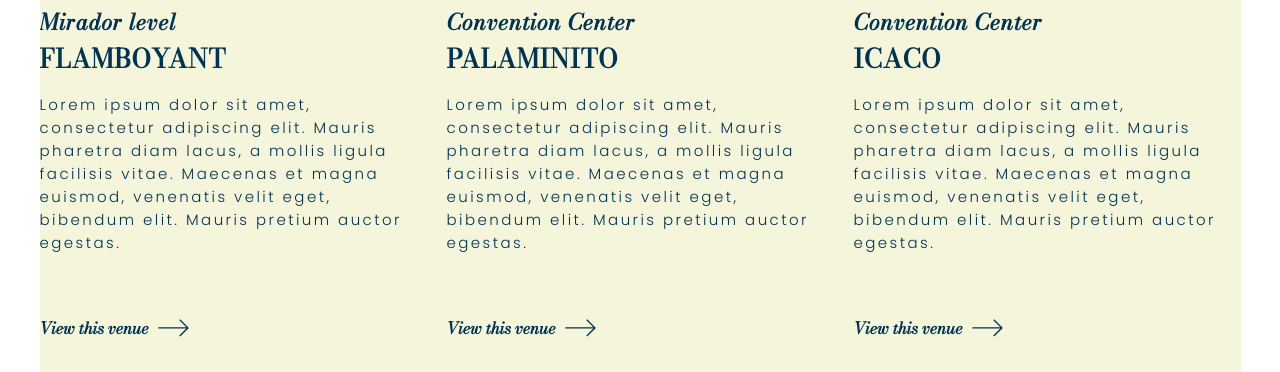
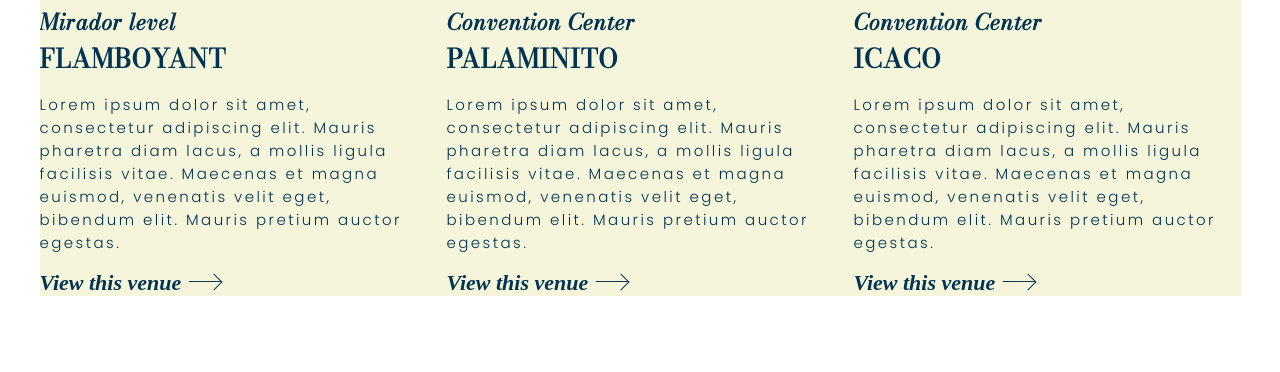
Before and after one commit to CodeXMalinga/Test-Swiper-Slider, a website: page index.html in a window 1280 px wide. Shown: the part 428-800 px from the top of the page. Drawn offline with nearby package versions, Linux system fonts and the light colour scheme; a web font is replaced by a local one.

Commit message:
Added Animation To the Card Links

```diff
--- a/index.html
+++ b/index.html
@@ -33,19 +33,7 @@
                 pretium auctor egestas.
               </p>
               <div class="link">
-                <a href="/">View this venue</a>
-                <svg
-                  class="arrow"
-                  xmlns="http://www.w3.org/2000/svg"
-                  viewBox="0 0 25 25"
-                >
-                  <path
-                    class="path"
-                    style="fill: #023452"
-                    d="m17.5 5.999-.707.707 5.293 5.293H1v1h21.086l-5.294 5.295.707.707L24 12.499l-6.5-6.5z"
-                    data-name="Right"
-                  />
-                </svg>
+                <a href="/" class="link-a">View this venue </a>
               </div>
             </div>
           </div>
@@ -65,19 +53,7 @@
                 pretium auctor egestas.
               </p>
               <div class="link">
-                <a href="/">View this venue</a>
-                <svg
-                  class="arrow"
-                  xmlns="http://www.w3.org/2000/svg"
-                  viewBox="0 0 25 25"
-                >
-                  <path
-                    class="path"
-                    style="fill: #023452"
-                    d="m17.5 5.999-.707.707 5.293 5.293H1v1h21.086l-5.294 5.295.707.707L24 12.499l-6.5-6.5z"
-                    data-name="Right"
-                  />
-                </svg>
+                <a href="/" class="link-a">View this venue </a>
               </div>
             </div>
           </div>
@@ -97,19 +73,7 @@
                 pretium auctor egestas.
               </p>
               <div class="link">
-                <a href="/">View this venue</a>
-                <svg
-                  class="arrow"
-                  xmlns="http://www.w3.org/2000/svg"
-                  viewBox="0 0 25 25"
-                >
-                  <path
-                    class="path"
-                    style="fill: #023452"
-                    d="m17.5 5.999-.707.707 5.293 5.293H1v1h21.086l-5.294 5.295.707.707L24 12.499l-6.5-6.5z"
-                    data-name="Right"
-                  />
-                </svg>
+                <a href="/" class="link-a">View this venue </a>
               </div>
             </div>
           </div>
@@ -129,19 +93,7 @@
                 pretium auctor egestas.
               </p>
               <div class="link">
-                <a href="/">View this venue</a>
-                <svg
-                  class="arrow"
-                  xmlns="http://www.w3.org/2000/svg"
-                  viewBox="0 0 25 25"
-                >
-                  <path
-                    class="path"
-                    style="fill: #023452"
-                    d="m17.5 5.999-.707.707 5.293 5.293H1v1h21.086l-5.294 5.295.707.707L24 12.499l-6.5-6.5z"
-                    data-name="Right"
-                  />
-                </svg>
+                <a href="/" class="link-a">View this venue </a>
               </div>
             </div>
           </div>
@@ -153,6 +105,7 @@
     </section>
 
     <script src="https://cdn.jsdelivr.net/npm/swiper@11/swiper-bundle.min.js"></script>
+    <script src="https://cdnjs.cloudflare.com/ajax/libs/gsap/3.12.3/gsap.min.js"></script>
     <script src="script.js"></script>
   </body>
 </html>
--- a/main.scss
+++ b/main.scss
@@ -13,6 +13,18 @@ h2 {
   font-family: "Gloock", serif;
 }
 
+.link-a {
+  display: flex;
+  align-items: center;
+  justify-content: center;
+  flex-direction: row;
+  gap: 8px;
+
+  &:hover .arrow {
+    transform: translateX(-100px);
+  }
+}
+
 .slider-heading {
   color: $primary_color;
   font-size: 40px;
@@ -23,7 +35,7 @@ h2 {
 .swiper {
   position: relative;
   width: 1201px;
-  height: 100%;
+  //height: 100%;
   background-color: beige;
 }
 
@@ -34,7 +46,7 @@ h2 {
 }
 
 .swiper-container {
-  height: 100vh;
+  //height: 100vh;
   display: flex;
   justify-content: center;
 
@@ -133,3 +145,55 @@ a:visited {
   align-items: center;
   gap: 8px;
 }
+
+a:not(.btn):not(.custom-link)::before {
+  content: "";
+  position: absolute;
+  right: 5px;
+  top: 7.1584px;
+  width: 10.91px;
+  height: 10.91px;
+  border: 1px solid #023452;
+  transform: rotate(-45deg);
+  border-top: 0;
+  border-left: 0;
+  transition: all 0.3s ease;
+  display: inline-block;
+}
+
+a:not(.btn):not(.custom-link):after {
+  content: "";
+  position: absolute;
+  right: 3.91px;
+  top: 11.93px;
+  width: 32.21px;
+  height: 1px;
+  background: #023452;
+  transition: all 0.3s ease;
+}
+
+a:not(.btn):not(.custom-link) {
+  text-decoration: none;
+  padding-inline: 0 44px;
+  position: relative;
+  transition: all 0.3s ease;
+  font-family: "Libre-Bodoni-Italic", serif;
+  font-size: 1.375rem;
+  line-height: 1.6875rem;
+  letter-spacing: 0;
+  color: #023452;
+}
+
+@media (hover: hover) {
+  a:not(.btn):not(.custom-link):hover {
+    padding-inline: 44px 0;
+  }
+
+  a:not(.btn):not(.custom-link):hover::after {
+    right: calc(100% - 33px);
+  }
+
+  a:not(.btn):not(.custom-link):hover::before {
+    right: calc(100% - 32px);
+  }
+}
--- a/script.js
+++ b/script.js
@@ -11,3 +11,17 @@ const swiper = new Swiper('.swiper', {
       prevEl: '.swiper-button-prev',
     },
   });
+
+  const links = document.querySelectorAll('a');
+
+  console.log(links);
+
+  links.forEach((link) => {
+    link.addEventListener('mouseover', function () {
+      gsap.to(link.children, { x: -250});
+    });
+
+    link.addEventListener('mouseout', function () {
+      gsap.to(link.children, { x: 1});
+    });
+  });
```
Also changed, not shown: main.css, 1 other file.
